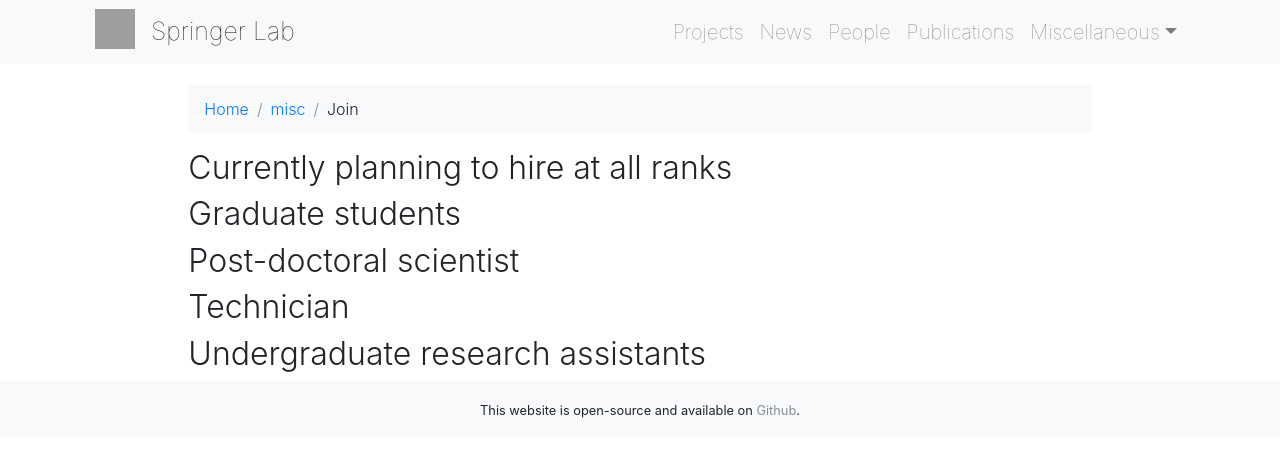
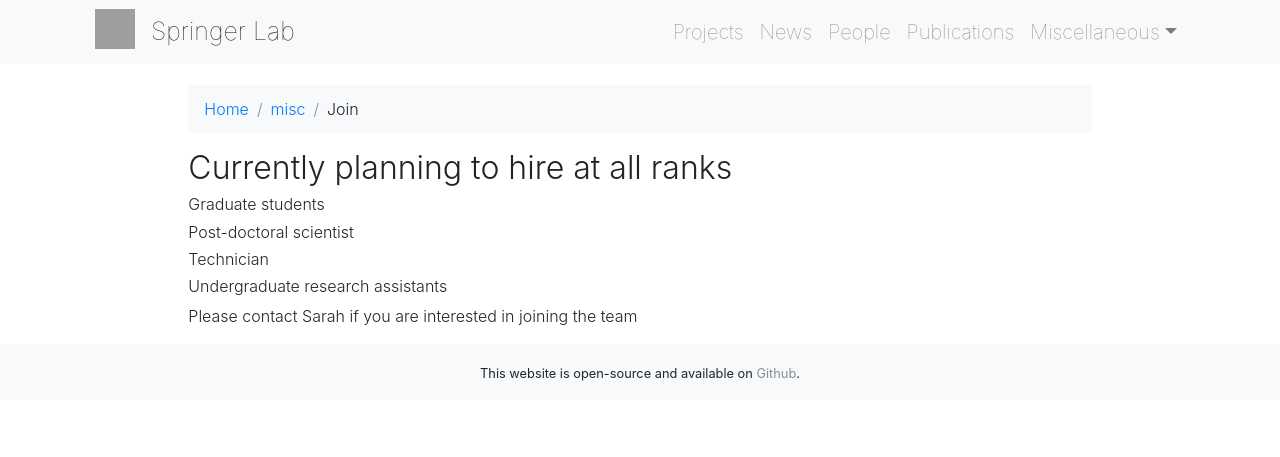
Before and after one commit to andersongenomicslab/andersongenomicslab.github.io, a Jekyll site: the page built from misc/_posts/2010-01-03-join.md, in a window 1280 px wide. Shown: the top 457 px of the page. Built offline with Jekyll 4.4.1, drawn with Linux system fonts in a browser that asks for light colours; nearby versions of some CDN libraries; a style sheet for code colours, icons or effects is not loaded; grey boxes are pictures that could not be loaded.

Commit message:
Update 2010-01-03-join.md

```diff
--- a/misc/_posts/2010-01-03-join.md
+++ b/misc/_posts/2010-01-03-join.md
@@ -5,7 +5,10 @@ title: Join
 
 # Currently planning to hire at all ranks
 
-## Graduate students
-## Post-doctoral scientist
-## Technician
-## Undergraduate research assistants
+
+##### Graduate students
+##### Post-doctoral scientist
+##### Technician
+##### Undergraduate research assistants
+
+Please contact Sarah if you are interested in joining the team
```
